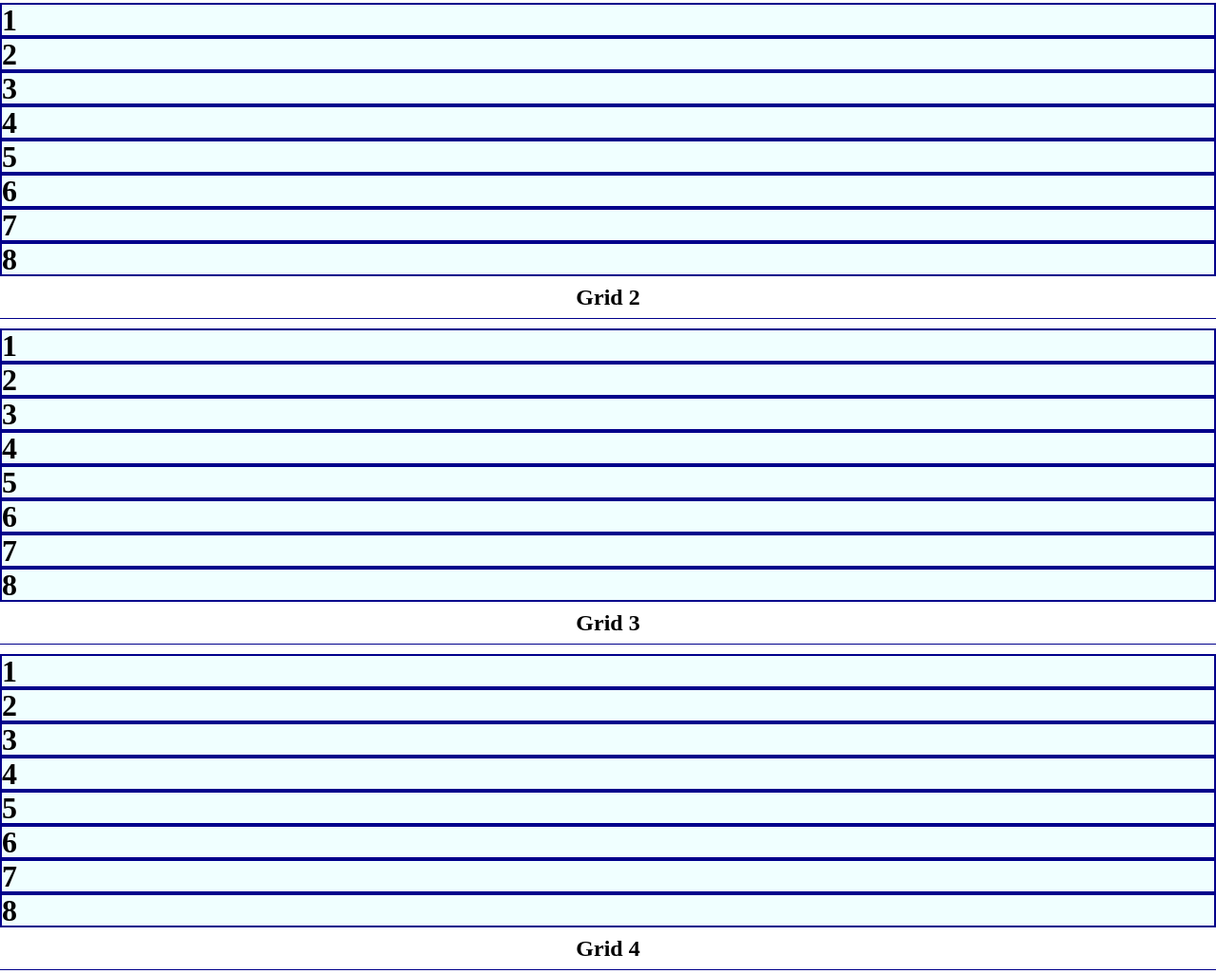
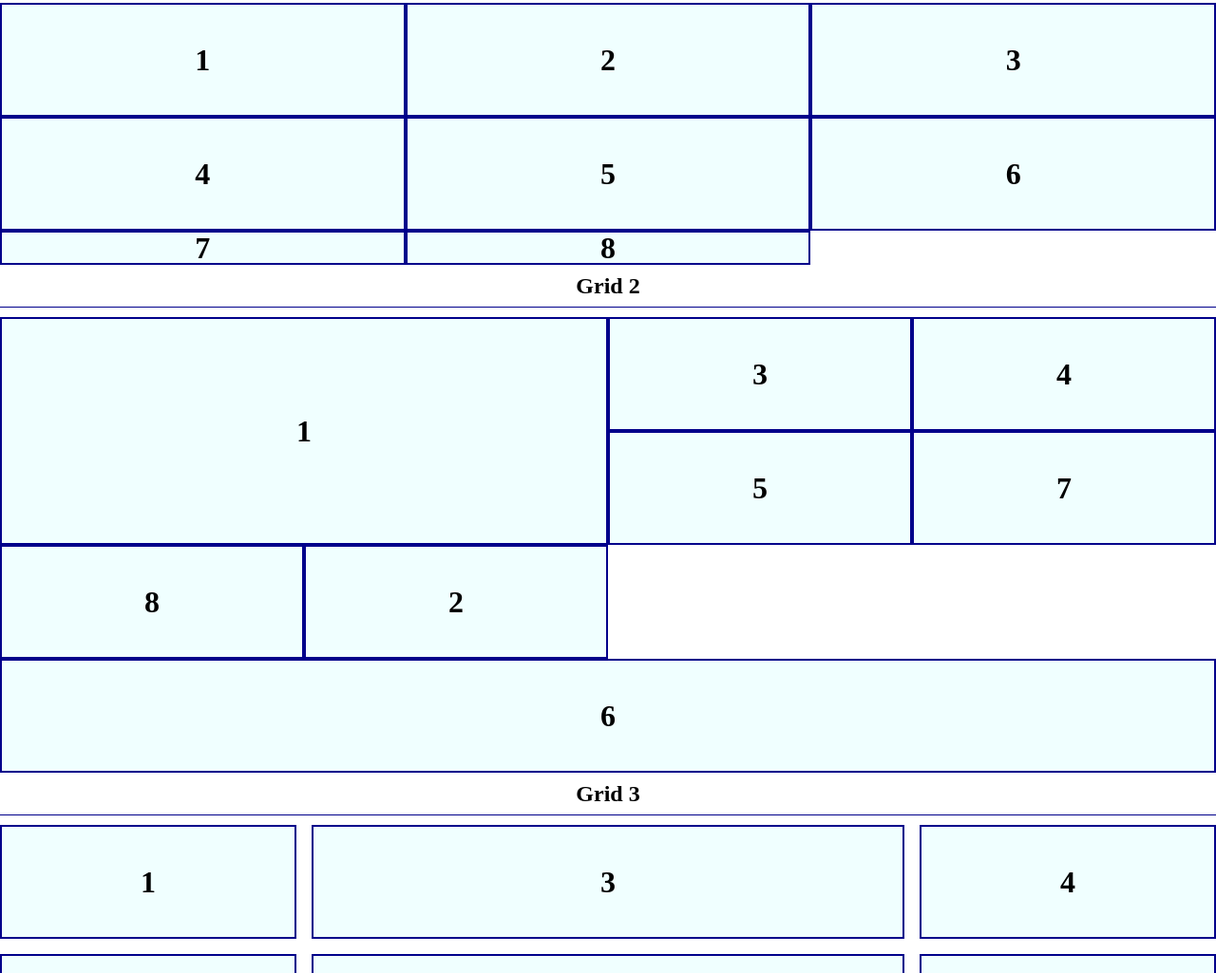
Before and after one commit to betlszgn/week11, a plain HTML site: page index.html in a window 1280 px wide. Shown: the part 128-1153 px from the top of the page at 95% size. Drawn offline with Linux system fonts and the light colour scheme.

Commit message:
adding grid an customizing it

```diff
--- a/css/main.css
+++ b/css/main.css
@@ -80,4 +80,88 @@ article div{
     font-weight: bold;
     background-color: azure;
     border: 2px solid darkblue;
+
+    /* you can add flexbox inside of a grid (or grid inside of flexbox) */
+    display: flex;
+    justify-content: center;
+    align-items: center;
 }
+
+/*******************************************************
+                   GRID STYLES
+********************************************************/
+
+section.one article{
+    /* like display flex, you need to have a grid container with display:grid */
+    display: grid;
+
+    /* tell the grid how many colomns it should have
+    fr stands for fraction, and it means touse a part of the available space*/
+    grid-template-columns: 1fr 1fr 1fr;
+
+    /* you can also control rows - but in this example, the third row won't have a defined height */
+    grid-template-rows: 120px 120px ;
+}
+
+section.two article{
+    display: grid;
+
+    /* with grid, you have an explicit grid (what you define) and an implicit grid (what the browser automatically fills out) */
+
+    grid-template-columns: repeat(4, 1fr);
+
+    /* for rows, you can tell each row to automatticly take on a prperty, no matter how many */
+    grid-auto-rows: 120px;
+
+    /* tell the grid to automatically fill space left by element that were too big */
+    grid-auto-flow: dense;
+}
+
+section.two div:nth-child(1){
+    /* you can tell a cell to start and at a row or colomn */
+    grid-column-start: 1;
+    grid-column-end: 3;
+
+    grid-row-start: 1;
+    grid-row-end: 3;
+}
+
+section.two div:nth-child(2){
+    grid-column-start: 2;
+    grid-column-end: 5;
+
+    grid-column-start: 2;
+    grid-column-end: 3;
+}
+
+section.two div:nth-child(6){
+    grid-column-start: 1;
+
+    /* you can use span to tell it to strech across a spesific number of column */
+    grid-column-end: span 4;
+}
+
+section.three article{
+    display: grid;
+
+    grid-template-columns: 1fr 2fr 1fr;
+    grid-auto-rows: 120px;
+    grid-auto-flow: dense;
+
+    /* you can put space between rows and columns with gap */
+    gap: 1em 1em;
+}
+
+section.three div:nth-child(2){
+    /* another way to mave grid cells is with order by default everthing has an order of 0 - anyting with a higher order comes later, anything with a lower order comes earlier */
+    order: 1;
+}
+
+section.three div:nth-chid(5){
+    grid-area: 2 / 1 / span 2 / span 2;
+    /* this is equivalent to writing:
+    grid column-start: 2;
+    grid-column-end: span 2;
+    grid-row-start: 1;
+    grid-row-end: span 2; */
+}
```
